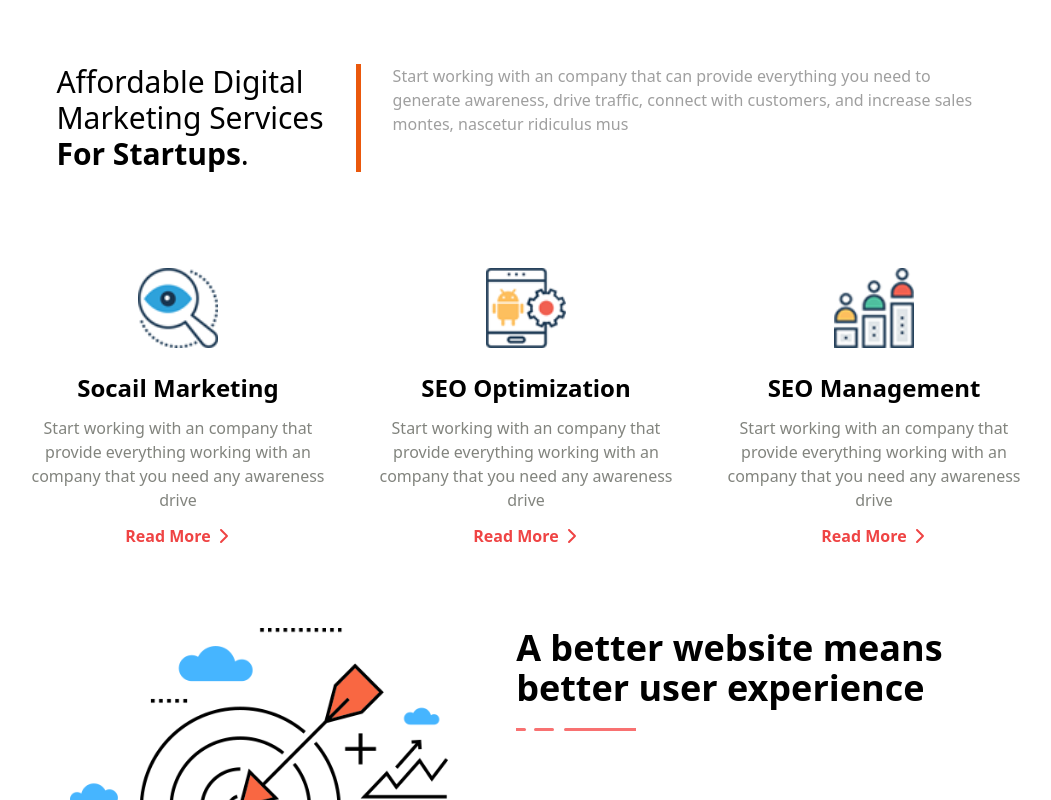
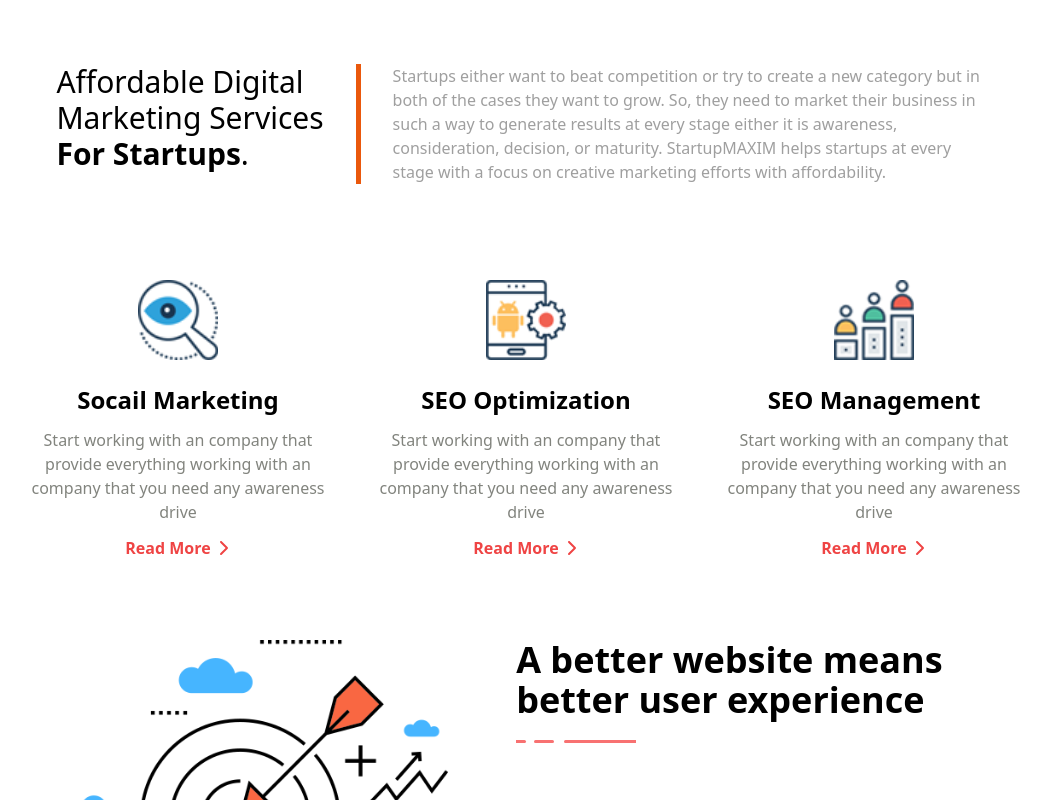
Before and after one commit to mhmAdmin1122/startupMAXIM, a Next.js app: page /Components/H/HomeSection in a window 1280 px wide. Shown: the top 800 px of the page, without its empty margins (114-1165 px from the left). Built offline with nearby package versions, Linux system fonts and the light colour scheme.

Commit message:
Section1 decription updated

```diff
--- a/pages/Components/H/HomeSection.tsx
+++ b/pages/Components/H/HomeSection.tsx
@@ -44,9 +44,11 @@ const HomeSection = () => {
         </div>
         <div className="border-l-[5px] pl-8 max-[500px]:pl-3 max-[500px]:w-[90%] text-[#9f9f9f] border-orange-600 w-[50%]">
           <p>
-            Start working with an company that can provide everything you need
-            to generate awareness, drive traffic, connect with customers, and
-            increase sales montes, nascetur ridiculus mus
+            Startups either want to beat competition or try to create a new category
+            but in both of the cases they want to grow. So, they need to market their
+            business in such a way to generate results at every stage either it is
+            awareness, consideration, decision, or maturity. StartupMAXIM helps startups
+            at every stage with a focus on creative marketing efforts with affordability.
           </p>
         </div>
       </section>
```
